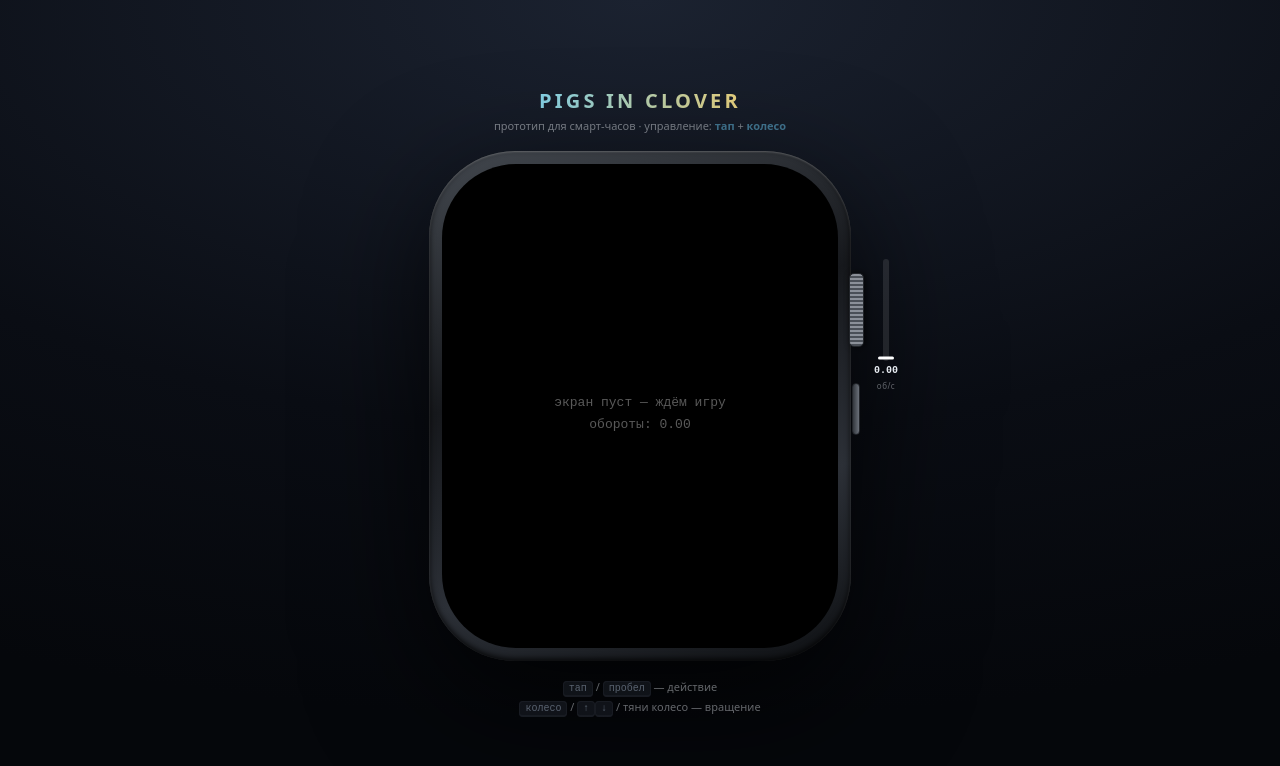
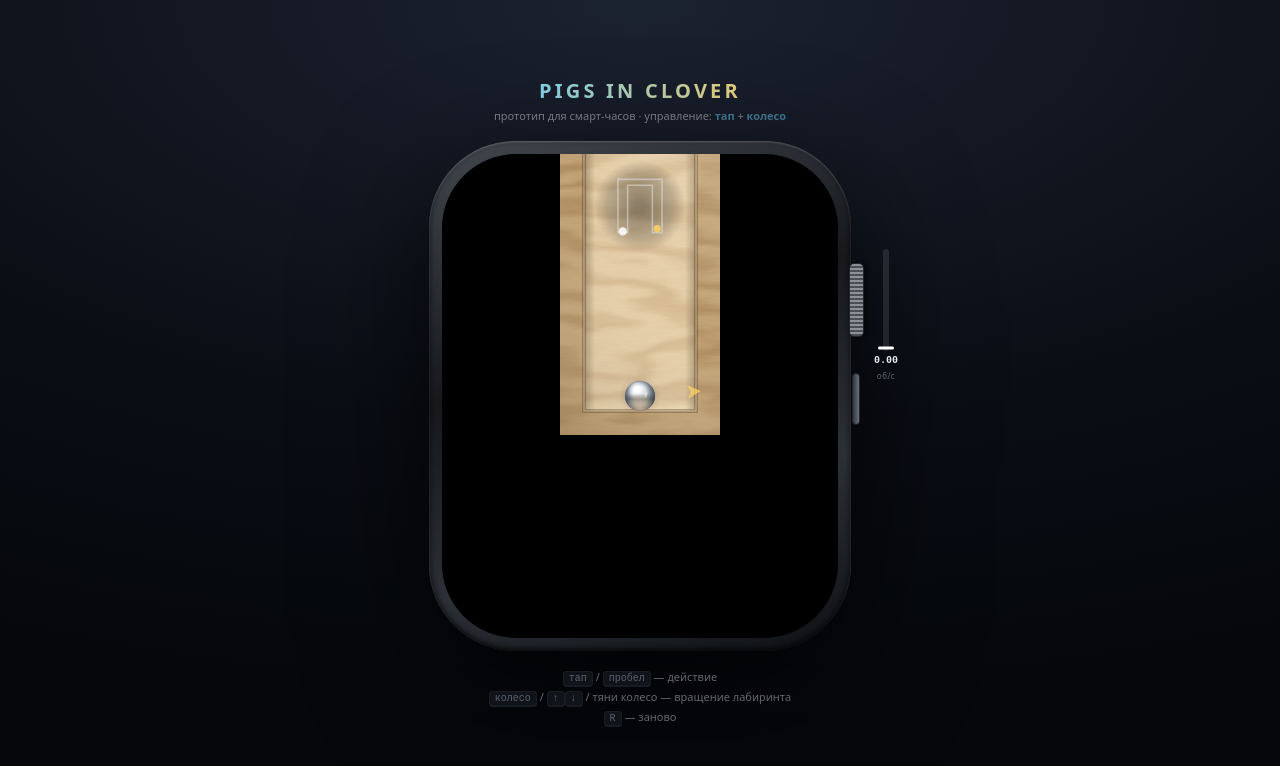
Before and after one commit to kbkmn/pigs_in_clover_prototype, a website built with Vite: page index.html in a window 1280 px wide. Built offline with nearby package versions, Linux system fonts and the light colour scheme.

Commit message:
feat: ball maze game — П-level, crown rotation, chrome ball, wood visuals

```diff
--- a/index.html
+++ b/index.html
@@ -31,7 +31,8 @@
 
       <footer id="legend">
         <div><kbd>тап</kbd> / <kbd>пробел</kbd> — действие</div>
-        <div><kbd>колесо</kbd> / <kbd>↑</kbd><kbd>↓</kbd> / тяни колесо — вращение</div>
+        <div><kbd>колесо</kbd> / <kbd>↑</kbd><kbd>↓</kbd> / тяни колесо — вращение лабиринта</div>
+        <div><kbd>R</kbd> — заново</div>
       </footer>
     </div>
     <script type="module" src="/src/main.ts"></script>
--- a/src/config.ts
+++ b/src/config.ts
@@ -6,3 +6,23 @@ export const CROWN = {
   drag_to_rot: 1 / 220,
   decay: 7.5,
 }
+
+export const MAZE = {
+  w: 512,
+  h: 620,
+  leg: 112,
+  bar: 68,
+  wall: 24,
+  ball_r: 15,
+  hole_r: 24,
+  rot_per_crown: 2.4,
+}
+
+export const PHYS = {
+  gravity: 1500,
+  restitution: 0.3,
+  wall_friction: 1.1,
+  air_drag: 0.04,
+  max_speed: 1600,
+  substeps: 4,
+}
--- /dev/null
+++ b/src/level.ts
@@ -0,0 +1,246 @@
+import { MAZE } from "./config"
+
+export type Seg = { ax: number; ay: number; bx: number; by: number }
+
+const { w, h, leg, bar } = MAZE
+
+export const SEGS: Seg[] = [
+  { ax: 0, ay: h, bx: 0, by: 0 },
+  { ax: 0, ay: 0, bx: w, by: 0 },
+  { ax: w, ay: 0, bx: w, by: h },
+  { ax: w, ay: h, bx: w - leg, by: h },
+  { ax: w - leg, ay: h, bx: w - leg, by: bar },
+  { ax: w - leg, ay: bar, bx: leg, by: bar },
+  { ax: leg, ay: bar, bx: leg, by: h },
+  { ax: leg, ay: h, bx: 0, by: h },
+]
+
+export const START = { x: leg / 2, y: h - MAZE.ball_r - 2 }
+export const HOLE = { x: w - leg / 2, y: h - MAZE.hole_r - 24 }
+
+export const TEX_PAD = 28
+
+export const outlinePath = () => {
+  const p = new Path2D()
+
+  p.moveTo(0, h)
+  p.lineTo(0, 0)
+  p.lineTo(w, 0)
+  p.lineTo(w, h)
+  p.lineTo(w - leg, h)
+  p.lineTo(w - leg, bar)
+  p.lineTo(leg, bar)
+  p.lineTo(leg, h)
+  p.closePath()
+
+  return p
+}
+
+const rng = (seed: number) => () => {
+  seed = (seed * 1103515245 + 12345) & 0x7fffffff
+  return seed / 0x7fffffff
+}
+
+const makeNoise = (seed: number) => {
+  const rnd = rng(seed)
+  const perm = new Uint8Array(512)
+  for (let i = 0; i < 256; i++) perm[i] = i
+  for (let i = 255; i > 0; i--) {
+    const j = Math.floor(rnd() * (i + 1))
+    const t = perm[i]
+    perm[i] = perm[j]
+    perm[j] = t
+  }
+  for (let i = 0; i < 256; i++) perm[i + 256] = perm[i]
+
+  const val = (xi: number, yi: number) => perm[(xi & 255) + perm[yi & 255]] / 255
+
+  const smooth = (t: number) => t * t * (3 - 2 * t)
+
+  const noise = (x: number, y: number) => {
+    const xi = Math.floor(x)
+    const yi = Math.floor(y)
+    const fx = smooth(x - xi)
+    const fy = smooth(y - yi)
+    const a = val(xi, yi)
+    const b = val(xi + 1, yi)
+    const c = val(xi, yi + 1)
+    const d = val(xi + 1, yi + 1)
+    return a + (b - a) * fx + (c - a) * fy + (a - b - c + d) * fx * fy
+  }
+
+  return (x: number, y: number) => {
+    let sum = 0
+    let amp = 0.5
+    let f = 1
+    for (let o = 0; o < 4; o++) {
+      sum += noise(x * f, y * f) * amp
+      amp *= 0.5
+      f *= 2
+    }
+    return sum
+  }
+}
+
+const lerp = (a: number, b: number, t: number) => a + (b - a) * t
+const clamp01 = (v: number) => Math.max(0, Math.min(1, v))
+
+const paintWood = (
+  g: CanvasRenderingContext2D,
+  width: number,
+  height: number,
+  o: { light: [number, number, number]; dark: [number, number, number]; seed: number },
+) => {
+  const fbm = makeNoise(o.seed)
+
+  const img = g.createImageData(width, height)
+  const px = img.data
+
+  for (let y = 0; y < height; y++) {
+    for (let x = 0; x < width; x++) {
+      const wob = fbm(x * 0.005, y * 0.016)
+      const t = y * 0.3 + wob * 46 + fbm(x * 0.015, y * 0.06) * 8
+      const stripe = Math.pow(0.5 + 0.5 * Math.sin(t * 0.5), 1.5)
+
+      const fiber = (fbm(x * 0.1, y * 0.7) - 0.5) * 0.2
+      const mix = clamp01(stripe * 0.42 + 0.22 + fiber)
+
+      const i = (y * width + x) * 4
+      px[i] = lerp(o.light[0], o.dark[0], mix)
+      px[i + 1] = lerp(o.light[1], o.dark[1], mix)
+      px[i + 2] = lerp(o.light[2], o.dark[2], mix)
+      px[i + 3] = 255
+    }
+  }
+
+  g.putImageData(img, 0, 0)
+}
+
+const paintEdges = (g: CanvasRenderingContext2D) => {
+  const e = 11
+
+  const grad = (x0: number, y0: number, x1: number, y1: number, from: string, to: string) => {
+    const gr = g.createLinearGradient(x0, y0, x1, y1)
+    gr.addColorStop(0, from)
+    gr.addColorStop(1, to)
+    return gr
+  }
+
+  const dark = "rgba(42, 26, 10, 0.5)"
+  const dark_soft = "rgba(42, 26, 10, 0.3)"
+  const light = "rgba(255, 238, 198, 0.55)"
+  const none_dark = "rgba(42, 26, 10, 0)"
+  const none_light = "rgba(255, 238, 198, 0)"
+
+  g.fillStyle = grad(0, 0, 0, e, dark, none_dark)
+  g.fillRect(0, 0, w, e)
+
+  g.fillStyle = grad(0, h, 0, h - e, light, none_light)
+  g.fillRect(0, h - e, leg, e)
+  g.fillStyle = grad(0, h, 0, h - e, light, none_light)
+  g.fillRect(w - leg, h - e, leg, e)
+  g.fillStyle = grad(0, bar, 0, bar - e, light, none_light)
+  g.fillRect(leg, bar - e, w - leg * 2, e)
+
+  g.fillStyle = grad(0, 0, e, 0, dark_soft, none_dark)
+  g.fillRect(0, 0, e, h)
+  g.fillStyle = grad(w, 0, w - e, 0, dark_soft, none_dark)
+  g.fillRect(w - e, 0, e, h)
+  g.fillStyle = grad(w - leg, 0, w - leg + e, 0, dark_soft, none_dark)
+  g.fillRect(w - leg, bar, e, h - bar)
+  g.fillStyle = grad(leg, 0, leg - e, 0, dark_soft, none_dark)
+  g.fillRect(leg - e, bar, e, h - bar)
+}
+
+const paintHole = (g: CanvasRenderingContext2D) => {
+  const r = MAZE.hole_r
+  const rim = 7
+
+  const soft = g.createRadialGradient(HOLE.x, HOLE.y, r, HOLE.x, HOLE.y, r + rim * 2.2)
+  soft.addColorStop(0, "rgba(74, 50, 24, 0.3)")
+  soft.addColorStop(1, "rgba(74, 50, 24, 0)")
+  g.fillStyle = soft
+  g.beginPath()
+  g.arc(HOLE.x, HOLE.y, r + rim * 2.2, 0, Math.PI * 2)
+  g.fill()
+
+  const pit = g.createRadialGradient(HOLE.x, HOLE.y - r * 0.25, 1, HOLE.x, HOLE.y, r)
+  pit.addColorStop(0, "#000")
+  pit.addColorStop(0.6, "#0c0602")
+  pit.addColorStop(0.92, "#1c1006")
+  pit.addColorStop(1, "#38220e")
+  g.fillStyle = pit
+  g.beginPath()
+  g.arc(HOLE.x, HOLE.y, r, 0, Math.PI * 2)
+  g.fill()
+
+  const rr = r + rim / 2
+  const shade = g.createLinearGradient(0, HOLE.y - rr, 0, HOLE.y + rr)
+  shade.addColorStop(0, "rgba(42, 26, 10, 0.6)")
+  shade.addColorStop(0.45, "rgba(120, 88, 50, 0.3)")
+  shade.addColorStop(1, "rgba(255, 238, 198, 0.6)")
+  g.strokeStyle = shade
+  g.lineWidth = rim
+  g.beginPath()
+  g.arc(HOLE.x, HOLE.y, rr, 0, Math.PI * 2)
+  g.stroke()
+}
+
+export const buildTexture = () => {
+  const W = w + TEX_PAD * 2
+  const H = h + TEX_PAD * 2
+
+  const wall_cv = document.createElement("canvas")
+  wall_cv.width = W
+  wall_cv.height = H
+  const wg = wall_cv.getContext("2d")!
+  paintWood(wg, W, H, { light: [202, 172, 128], dark: [158, 122, 78], seed: 41 })
+  wg.globalCompositeOperation = "destination-in"
+  wg.translate(TEX_PAD, TEX_PAD)
+  wg.strokeStyle = "#000"
+  wg.lineJoin = "miter"
+  wg.lineWidth = MAZE.wall * 2
+  wg.stroke(outlinePath())
+
+  const floor_cv = document.createElement("canvas")
+  floor_cv.width = w
+  floor_cv.height = h
+  paintWood(floor_cv.getContext("2d")!, w, h, { light: [235, 214, 178], dark: [202, 172, 130], seed: 7 })
+
+  const cv = document.createElement("canvas")
+  cv.width = W
+  cv.height = H
+  const g = cv.getContext("2d")!
+  g.drawImage(wall_cv, 0, 0)
+  g.translate(TEX_PAD, TEX_PAD)
+
+  const path = outlinePath()
+
+  g.save()
+  g.clip(path)
+  g.drawImage(floor_cv, 0, 0)
+  paintEdges(g)
+  paintHole(g)
+  g.restore()
+
+  g.strokeStyle = "rgba(88, 60, 30, 0.45)"
+  g.lineWidth = 4
+  g.stroke(path)
+
+  g.strokeStyle = "rgba(255, 244, 220, 0.35)"
+  g.lineWidth = 1.5
+  g.stroke(path)
+
+  g.globalCompositeOperation = "source-atop"
+
+  const light = g.createRadialGradient(w / 2, h / 2, 60, w / 2, h / 2, Math.max(w, h) * 0.78)
+  light.addColorStop(0, "rgba(255, 246, 224, 0.22)")
+  light.addColorStop(0.5, "rgba(255, 246, 224, 0)")
+  light.addColorStop(1, "rgba(92, 62, 30, 0.4)")
+  g.fillStyle = light
+  g.fillRect(-TEX_PAD, -TEX_PAD, W, H)
+
+  g.globalCompositeOperation = "source-over"
+
+  return cv
+}
--- a/src/main.ts
+++ b/src/main.ts
@@ -2,6 +2,8 @@ import "./style.css"
 
 import { CROWN, SCREEN } from "./config"
 import { createCrown } from "./input"
+import { createRenderer } from "./render"
+import { createSim, resetSim, simTap, simUpdate } from "./sim"
 
 const canvas = document.getElementById("cv") as HTMLCanvasElement
 const screen_el = document.getElementById("screen") as HTMLDivElement
@@ -34,32 +36,23 @@ resize()
 window.addEventListener("resize", resize)
 
 const crown = createCrown(screen_el, knob)
+const sim = createSim()
+const render = createRenderer()
 
-const tap = () => {}
-
-screen_el.addEventListener("pointerdown", () => tap())
+screen_el.addEventListener("pointerdown", () => simTap(sim))
 
 window.addEventListener("keydown", (e) => {
   if (e.code === "Space" || e.code === "Enter") {
     e.preventDefault()
-    tap()
+    simTap(sim)
   }
+  if (e.key === "r" || e.key === "R" || e.key === "к" || e.key === "К") resetSim(sim)
 })
 
 let paused = false
 document.addEventListener("visibilitychange", () => {
   paused = document.hidden
 })
-
-const update = (_dt: number) => {}
-
-const render = () => {
-  ctx.fillStyle = "rgba(255,255,255,0.35)"
-  ctx.font = "13px ui-monospace, monospace"
-  ctx.textAlign = "center"
-  ctx.fillText("экран пуст — ждём игру", SCREEN.w / 2, SCREEN.h / 2)
-  ctx.fillText(`обороты: ${fmt(crown.rotations)}`, SCREEN.w / 2, SCREEN.h / 2 + 22)
-}
 
 let last = performance.now()
 
@@ -68,13 +61,15 @@ const frame = (now: number) => {
   last = now
 
   crown.update(dt)
-  if (!paused) update(dt)
+  if (!paused) simUpdate(sim, crown.rps, dt)
 
   ctx.clearRect(0, 0, SCREEN.w, SCREEN.h)
-  render()
+  render(ctx, sim)
   syncCrownMeter()
 
   requestAnimationFrame(frame)
 }
 
 requestAnimationFrame(frame)
+
+;(window as any).__sim = sim
--- /dev/null
+++ b/src/render.ts
@@ -0,0 +1,202 @@
+import { MAZE, SCREEN } from "./config"
+import { HOLE, TEX_PAD, buildTexture, outlinePath } from "./level"
+import type { Sim } from "./sim"
+
+const CX = SCREEN.w / 2
+const CY = SCREEN.h / 2
+
+const drawBall = (ctx: CanvasRenderingContext2D, s: Sim) => {
+  const scale = s.phase === "fall" ? Math.max(0, 1 - s.fall_t / 0.45) : s.phase === "won" ? 0 : 1
+  if (scale <= 0) return
+
+  const r = MAZE.ball_r * scale
+
+  ctx.save()
+  ctx.translate(CX, CY)
+  ctx.rotate(s.theta)
+  ctx.translate(-s.x, -s.y)
+  ctx.clip(outlinePath())
+
+  const drop = ctx.createRadialGradient(s.x, s.y, r * 0.7, s.x, s.y, r * 1.45)
+  drop.addColorStop(0, "rgba(0, 0, 0, 0.4)")
+  drop.addColorStop(0.3, "rgba(0, 0, 0, 0.13)")
+  drop.addColorStop(0.6, "rgba(0, 0, 0, 0.04)")
+  drop.addColorStop(1, "rgba(0, 0, 0, 0)")
+  ctx.fillStyle = drop
+  ctx.beginPath()
+  ctx.arc(s.x, s.y, r * 1.45, 0, Math.PI * 2)
+  ctx.fill()
+  ctx.restore()
+
+  ctx.save()
+  ctx.translate(CX, CY)
+
+  ctx.save()
+  ctx.beginPath()
+  ctx.arc(0, 0, r, 0, Math.PI * 2)
+  ctx.clip()
+
+  const base = ctx.createRadialGradient(-r * 0.2, -r * 0.5, r * 0.15, 0, 0, r * 1.35)
+  base.addColorStop(0, "#ffffff")
+  base.addColorStop(0.3, "#d6dde2")
+  base.addColorStop(0.58, "#8d97a1")
+  base.addColorStop(0.85, "#4e5761")
+  base.addColorStop(1, "#343c45")
+  ctx.fillStyle = base
+  ctx.fillRect(-r, -r, r * 2, r * 2)
+
+  const band = ctx.createLinearGradient(0, -r * 0.15, 0, r * 0.6)
+  band.addColorStop(0, "rgba(58, 67, 78, 0)")
+  band.addColorStop(0.5, "rgba(58, 67, 78, 0.55)")
+  band.addColorStop(1, "rgba(58, 67, 78, 0)")
+  ctx.fillStyle = band
+  ctx.fillRect(-r, -r * 0.15, r * 2, r * 0.75)
+
+  const streak = ctx.createLinearGradient(-r, 0, r, 0)
+  streak.addColorStop(0, "rgba(46, 54, 63, 0.35)")
+  streak.addColorStop(0.3, "rgba(46, 54, 63, 0)")
+  streak.addColorStop(0.7, "rgba(46, 54, 63, 0)")
+  streak.addColorStop(1, "rgba(46, 54, 63, 0.4)")
+  ctx.fillStyle = streak
+  ctx.fillRect(-r, -r, r * 2, r * 2)
+
+  const floor_refl = ctx.createRadialGradient(0, r * 0.85, r * 0.1, 0, r * 0.7, r)
+  floor_refl.addColorStop(0, "rgba(226, 196, 156, 0.75)")
+  floor_refl.addColorStop(0.6, "rgba(214, 180, 138, 0.35)")
+  floor_refl.addColorStop(1, "rgba(214, 180, 138, 0)")
+  ctx.fillStyle = floor_refl
+  ctx.fillRect(-r, -r * 0.1, r * 2, r * 1.1)
+
+  const rim = ctx.createRadialGradient(0, 0, r * 0.62, 0, 0, r)
+  rim.addColorStop(0, "rgba(70, 80, 92, 0)")
+  rim.addColorStop(0.8, "rgba(70, 80, 92, 0.16)")
+  rim.addColorStop(1, "rgba(50, 58, 68, 0.42)")
+  ctx.fillStyle = rim
+  ctx.beginPath()
+  ctx.arc(0, 0, r, 0, Math.PI * 2)
+  ctx.fill()
+
+  ctx.restore()
+
+  const halo = ctx.createRadialGradient(-r * 0.3, -r * 0.44, 0, -r * 0.3, -r * 0.44, r * 0.52)
+  halo.addColorStop(0, "rgba(255, 255, 255, 0.95)")
+  halo.addColorStop(0.45, "rgba(255, 255, 255, 0.3)")
+  halo.addColorStop(1, "rgba(255, 255, 255, 0)")
+  ctx.fillStyle = halo
+  ctx.beginPath()
+  ctx.arc(-r * 0.3, -r * 0.44, r * 0.52, 0, Math.PI * 2)
+  ctx.fill()
+
+  ctx.fillStyle = "rgba(255, 255, 255, 0.4)"
+  ctx.beginPath()
+  ctx.ellipse(r * 0.4, -r * 0.08, r * 0.08, r * 0.2, 0.35, 0, Math.PI * 2)
+  ctx.fill()
+
+  ctx.restore()
+}
+
+const drawPointer = (ctx: CanvasRenderingContext2D, s: Sim) => {
+  if (s.phase !== "play") return
+
+  const dx = HOLE.x - s.x
+  const dy = HOLE.y - s.y
+  const dist = Math.hypot(dx, dy)
+
+  const alpha = Math.max(0, Math.min(1, (dist - 90) / 90)) * 0.75
+  if (alpha <= 0) return
+
+  const cos = Math.cos(s.theta)
+  const sin = Math.sin(s.theta)
+  const ang = Math.atan2(dx * sin + dy * cos, dx * cos - dy * sin)
+
+  ctx.save()
+  ctx.translate(CX, CY)
+  ctx.rotate(ang)
+  ctx.translate(52, 0)
+  ctx.globalAlpha = alpha
+  ctx.fillStyle = "#ffd166"
+  ctx.beginPath()
+  ctx.moveTo(9, 0)
+  ctx.lineTo(-4, -6.5)
+  ctx.lineTo(-1, 0)
+  ctx.lineTo(-4, 6.5)
+  ctx.closePath()
+  ctx.fill()
+  ctx.restore()
+}
+
+const drawMinimap = (ctx: CanvasRenderingContext2D, s: Sim) => {
+  const scale = 44 / MAZE.w
+  const mx = SCREEN.w / 2
+  const my = 52
+
+  const glow = ctx.createRadialGradient(mx, my, 4, mx, my, 46)
+  glow.addColorStop(0, "rgba(0, 0, 0, 0.38)")
+  glow.addColorStop(0.7, "rgba(0, 0, 0, 0.18)")
+  glow.addColorStop(1, "rgba(0, 0, 0, 0)")
+  ctx.fillStyle = glow
+  ctx.beginPath()
+  ctx.arc(mx, my, 46, 0, Math.PI * 2)
+  ctx.fill()
+
+  ctx.save()
+  ctx.translate(mx, my)
+  ctx.scale(scale, scale)
+  ctx.translate(-MAZE.w / 2, -MAZE.h / 2)
+
+  ctx.globalAlpha = 0.85
+  ctx.strokeStyle = "rgba(232, 237, 243, 0.55)"
+  ctx.lineWidth = 1.6 / scale
+  ctx.stroke(outlinePath())
+
+  ctx.fillStyle = "#ffd166"
+  ctx.beginPath()
+  ctx.arc(HOLE.x, HOLE.y, 42, 0, Math.PI * 2)
+  ctx.fill()
+
+  if (s.phase === "play") {
+    ctx.fillStyle = "#ffffff"
+    ctx.beginPath()
+    ctx.arc(s.x, s.y, 48, 0, Math.PI * 2)
+    ctx.fill()
+  }
+
+  ctx.restore()
+}
+
+const drawWin = (ctx: CanvasRenderingContext2D, s: Sim) => {
+  if (s.phase !== "won") return
+
+  ctx.save()
+  ctx.textAlign = "center"
+  ctx.shadowColor = "rgba(0, 0, 0, 0.7)"
+  ctx.shadowBlur = 32
+  ctx.fillStyle = "#e8edf3"
+  ctx.font = "800 30px system-ui, sans-serif"
+  ctx.fillText("ФИНИШ", CX, CY - 8)
+  ctx.font = "13px system-ui, sans-serif"
+  ctx.globalAlpha = 0.6
+  ctx.fillText("тап — заново", CX, CY + 20)
+  ctx.restore()
+}
+
+export const createRenderer = () => {
+  const tex = buildTexture()
+
+  return (ctx: CanvasRenderingContext2D, s: Sim) => {
+    ctx.save()
+    ctx.translate(CX, CY)
+    ctx.rotate(s.theta)
+    ctx.translate(-s.x, -s.y)
+    ctx.shadowColor = "rgba(0, 0, 0, 0.55)"
+    ctx.shadowBlur = 34
+    ctx.shadowOffsetY = 14
+    ctx.drawImage(tex, -TEX_PAD, -TEX_PAD)
+    ctx.restore()
+
+    drawBall(ctx, s)
+    drawPointer(ctx, s)
+    drawMinimap(ctx, s)
+    drawWin(ctx, s)
+  }
+}
--- /dev/null
+++ b/src/sim.ts
@@ -0,0 +1,117 @@
+import { MAZE, PHYS } from "./config"
+import { HOLE, SEGS, START, type Seg } from "./level"
+
+export type Sim = {
+  x: number
+  y: number
+  vx: number
+  vy: number
+  theta: number
+  spin: number
+  phase: "play" | "fall" | "won"
+  fall_t: number
+}
+
+export const createSim = (): Sim => ({
+  x: START.x,
+  y: START.y,
+  vx: 0,
+  vy: 0,
+  theta: 0,
+  spin: 0,
+  phase: "play",
+  fall_t: 0,
+})
+
+export const resetSim = (s: Sim) => Object.assign(s, createSim())
+
+export const simTap = (s: Sim) => {
+  if (s.phase === "won") resetSim(s)
+}
+
+const collide = (s: Sim, seg: Seg, h: number) => {
+  const abx = seg.bx - seg.ax
+  const aby = seg.by - seg.ay
+  const len2 = abx * abx + aby * aby
+  const t = Math.max(0, Math.min(1, ((s.x - seg.ax) * abx + (s.y - seg.ay) * aby) / len2))
+  const px = seg.ax + abx * t
+  const py = seg.ay + aby * t
+  const dx = s.x - px
+  const dy = s.y - py
+  const d2 = dx * dx + dy * dy
+  const r = MAZE.ball_r
+
+  if (d2 >= r * r || d2 === 0) return
+
+  const d = Math.sqrt(d2)
+  const nx = dx / d
+  const ny = dy / d
+  s.x = px + nx * r
+  s.y = py + ny * r
+
+  const vn = s.vx * nx + s.vy * ny
+  if (vn >= 0) return
+
+  const keep = Math.max(0, 1 - PHYS.wall_friction * h)
+  const tx = (s.vx - vn * nx) * keep
+  const ty = (s.vy - vn * ny) * keep
+  s.vx = tx - vn * PHYS.restitution * nx
+  s.vy = ty - vn * PHYS.restitution * ny
+}
+
+export const simUpdate = (s: Sim, rps: number, dt: number) => {
+  const dth = rps * MAZE.rot_per_crown * dt
+  s.theta += dth
+
+  const rc = Math.cos(dth)
+  const rs = Math.sin(dth)
+  const rvx = s.vx * rc + s.vy * rs
+  const rvy = -s.vx * rs + s.vy * rc
+  s.vx = rvx
+  s.vy = rvy
+
+  if (s.phase === "fall") {
+    s.fall_t += dt
+    const k = Math.min(1, dt * 14)
+    s.x += (HOLE.x - s.x) * k
+    s.y += (HOLE.y - s.y) * k
+    if (s.fall_t >= 0.45) s.phase = "won"
+    return
+  }
+
+  if (s.phase !== "play") return
+
+  const gx = Math.sin(s.theta) * PHYS.gravity
+  const gy = Math.cos(s.theta) * PHYS.gravity
+  const h = dt / PHYS.substeps
+
+  for (let i = 0; i < PHYS.substeps; i++) {
+    s.vx += gx * h
+    s.vy += gy * h
+
+    const drag = 1 / (1 + PHYS.air_drag * h)
+    s.vx *= drag
+    s.vy *= drag
+
+    s.x += s.vx * h
+    s.y += s.vy * h
+
+    for (const seg of SEGS) collide(s, seg, h)
+  }
+
+  const speed = Math.hypot(s.vx, s.vy)
+  if (speed > PHYS.max_speed) {
+    const k = PHYS.max_speed / speed
+    s.vx *= k
+    s.vy *= k
+  }
+
+  s.spin += (s.vx / MAZE.ball_r) * dt
+
+  const hx = HOLE.x - s.x
+  const hy = HOLE.y - s.y
+  if (Math.hypot(hx, hy) < MAZE.hole_r * 0.62) {
+    s.phase = "fall"
+    s.fall_t = 0
+  }
+}
```
